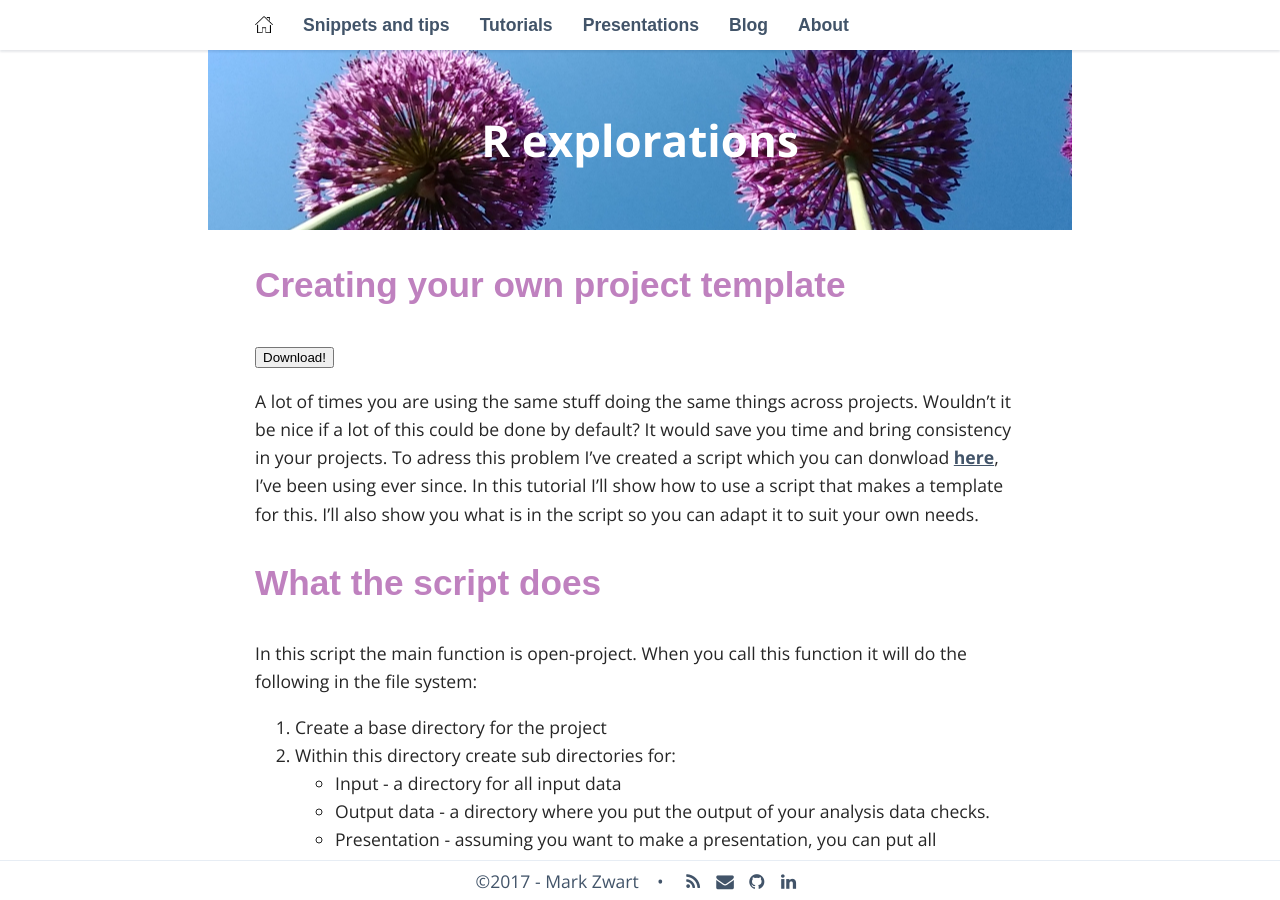
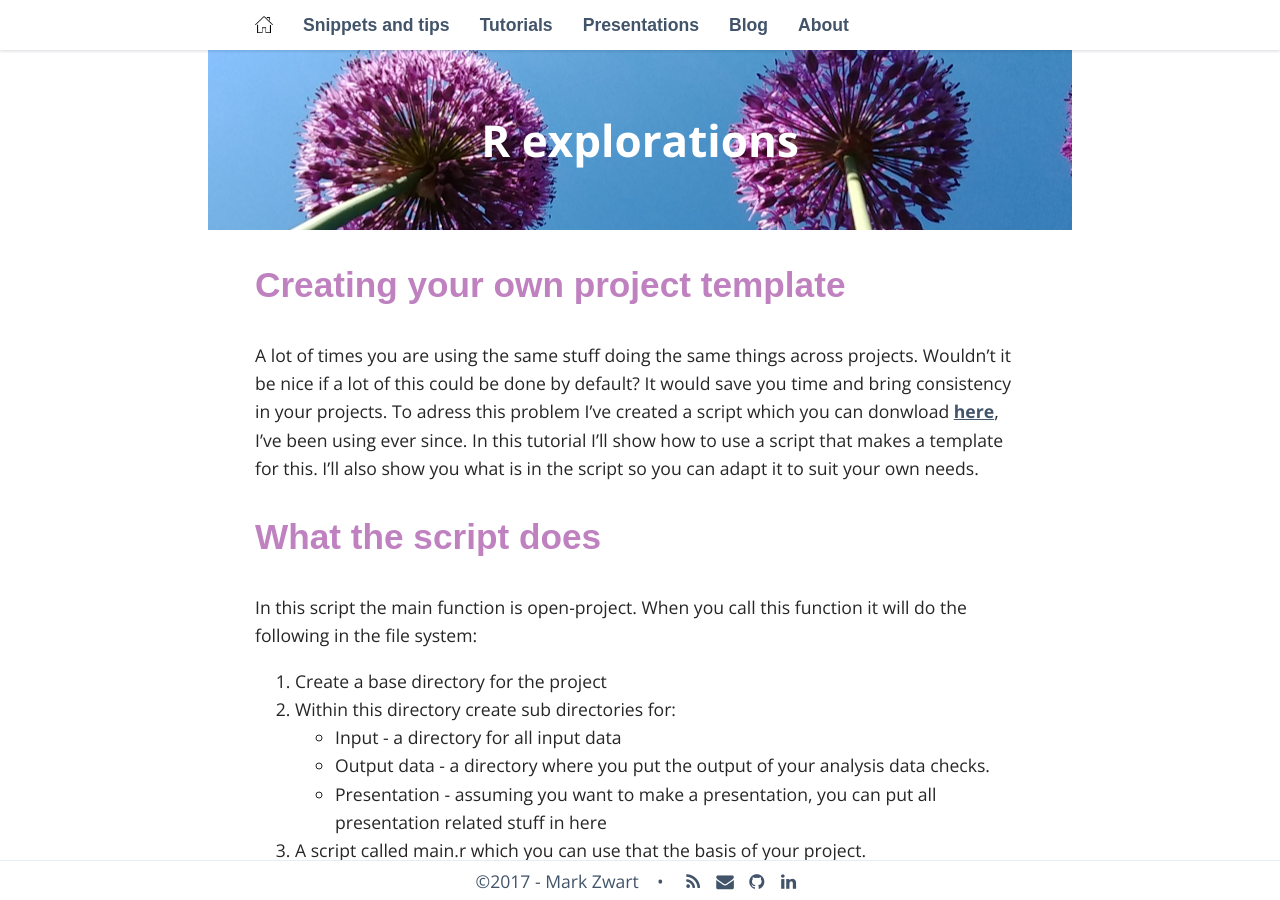
Before and after one commit to mark-me/mark-me.github.io, a Jekyll site: the page built from _pages/tutorials/creating-your-own-project-template.md, in a window 1280 px wide and 900 px high. Built offline with Jekyll 4.4.1, drawn with Linux system fonts in a browser that asks for light colours; nearby versions of some CDN libraries; some web fonts are replaced; comment, search, counter and statistics services are not loaded.

Commit message:
Update creating-your-own-project-template.md

```diff
--- a/_pages/tutorials/creating-your-own-project-template.md
+++ b/_pages/tutorials/creating-your-own-project-template.md
@@ -4,9 +4,6 @@ title: Creating your own project template
 comments: true
 permalink: /project-template/
 ---
-<form method="get" action="https://gist.github.com/mark-me/9815ffab041a5aebd410d21343a8128c/archive/c549cbe56722178053010e47a98c9100b19cbbab.zip">
-   <button type="submit">Download!</button>
-</form>
 A lot of times you are using the same stuff doing the same things across projects. Wouldn't it be nice if a lot of this could be done by default? It would save you time and bring consistency in your projects. To adress this problem I've created a script which you can donwload [here](https://gist.github.com/mark-me/9815ffab041a5aebd410d21343a8128c/archive/c549cbe56722178053010e47a98c9100b19cbbab.zip), I've been using ever since. In this tutorial I'll show how to use a script that makes a template for this. I'll also show you what is in the script so you can adapt it to suit your own needs.
 
 # What the script does
```
